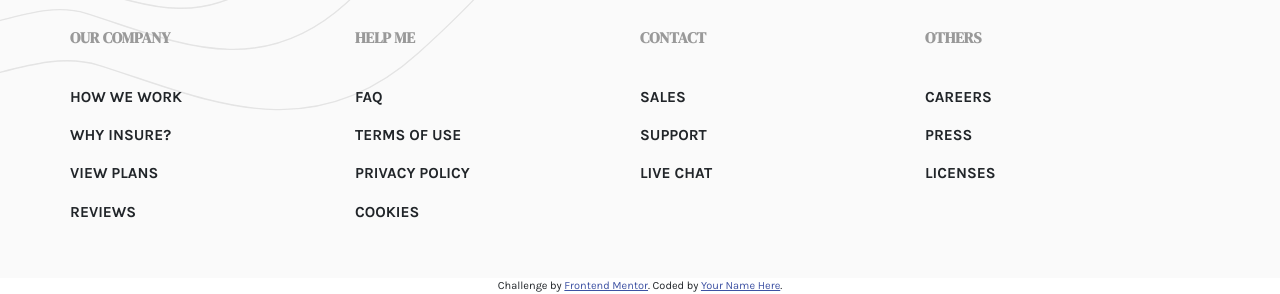
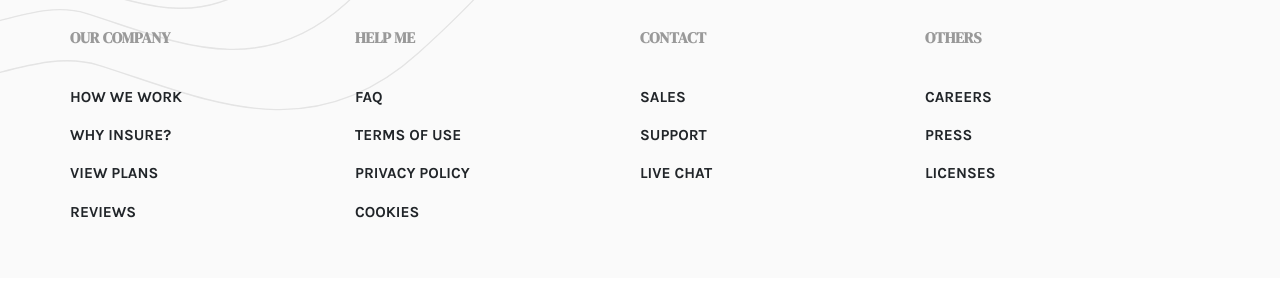
Before and after one commit to SAM-dev-pixel/insure-landing-page-master-with-bootstrap5, a plain HTML site: page index.html in a window 1280 px wide. Shown: the part 1355-1649 px from the top of the page. Drawn offline with nearby package versions, Linux system fonts and the light colour scheme.

Commit message:
Update index.html

```diff
--- a/index.html
+++ b/index.html
@@ -151,7 +151,7 @@
     </div>
   </footer>
 
-  <div class="attribution">
+  <div class="attribution d-none">
     Challenge by <a href="https://www.frontendmentor.io?ref=challenge" target="_blank">Frontend Mentor</a>.
     Coded by <a href="#">Your Name Here</a>.
   </div>
```
